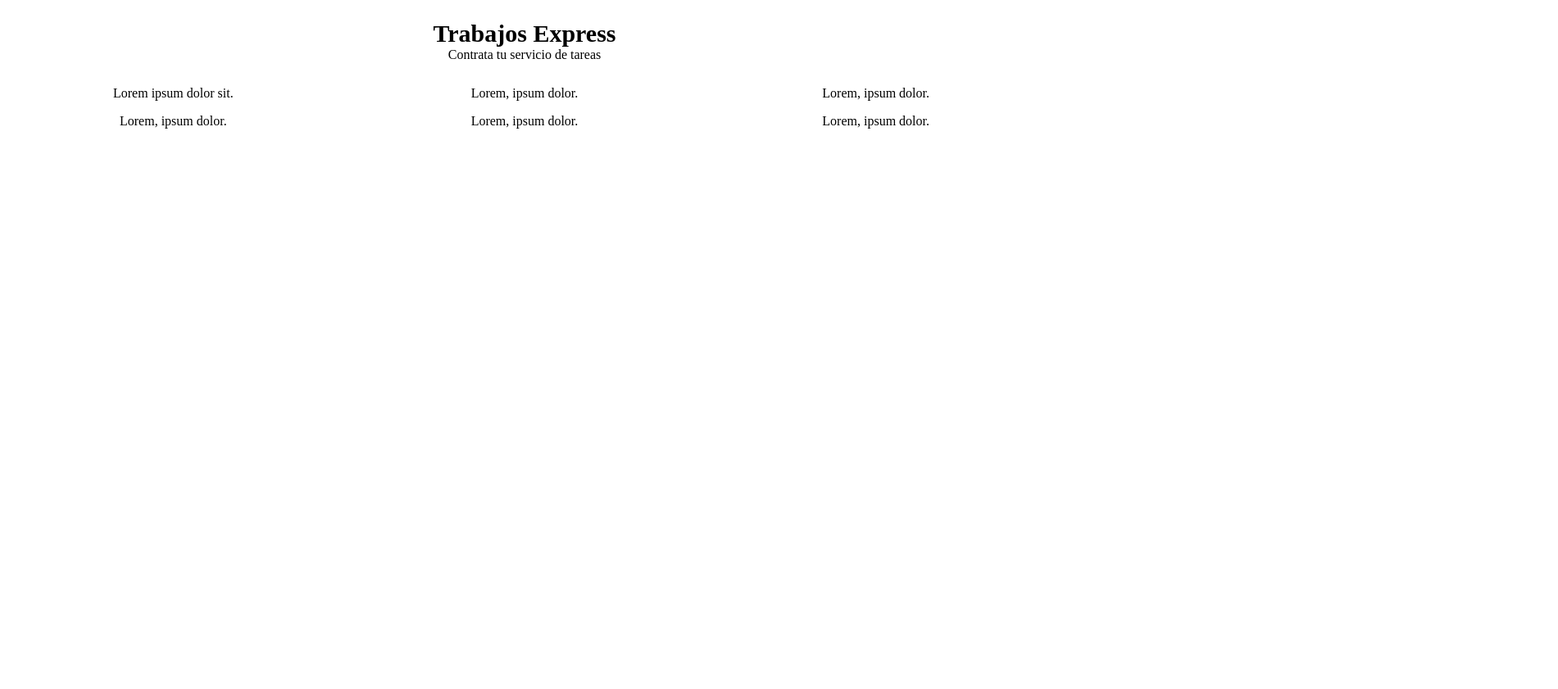
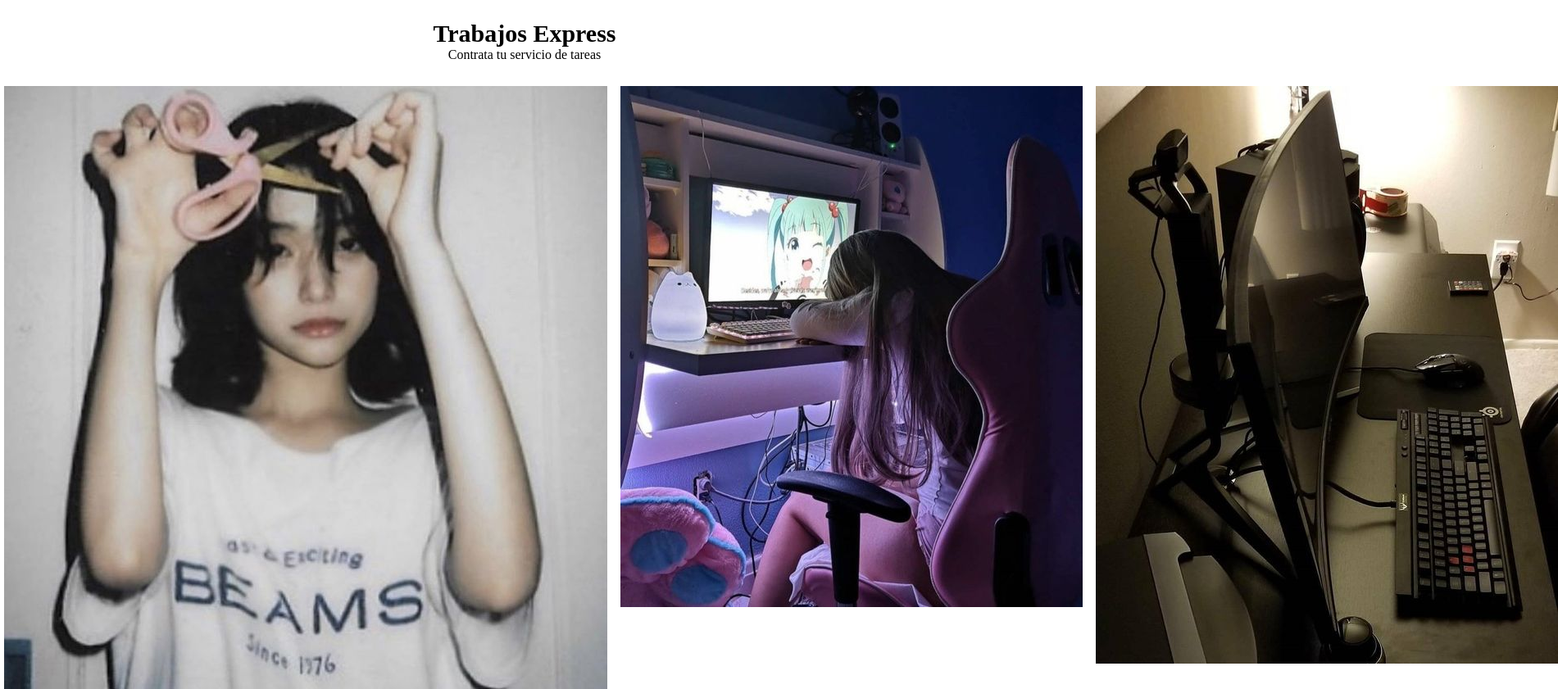
Before and after one commit to AmideiAlexander/Tareas.github-io, a plain HTML site: page index.html in a window 1280 px wide. Shown: the whole page at 82% size, 1901 px wide, since content can reach past the window. Before the commit the page ends 800 px from the top, so only its background shows below. Drawn offline with Linux system fonts and the light colour scheme.

Commit message:
Images are now added via Javascript

```diff
--- a/index.html
+++ b/index.html
@@ -1,5 +1,6 @@
 <!DOCTYPE html>
 <html lang="es">
+
 <head>
     <meta charset="UTF-8">
     <meta http-equiv="X-UA-Compatible" content="IE=edge">
@@ -7,6 +8,7 @@
     <title>TareaExpress</title>
     <link rel="stylesheet" href="style.css">
 </head>
+
 <body>
 
     <div class="ctn">
@@ -16,15 +18,11 @@
         </section>
     </div>
 
-    <div class="container"> <!-- los p son para ver como quedaba el grid, puedes mover -->
+    <div class="container">
+        <!-- los p son para ver como quedaba el grid, puedes mover -->
         <section class="stn">
             <div class="grid">
-                <div class="item1"><p>Lorem ipsum dolor sit.</p></div>
-                <div class="item2"><p>Lorem, ipsum dolor.</p></div>
-                <div class="item3"><p>Lorem, ipsum dolor.</p></div>
-                <div class="item4"><p>Lorem, ipsum dolor.</p></div>
-                <div class="item5"><p>Lorem, ipsum dolor.</p></div>
-                <div class="item6"><p>Lorem, ipsum dolor.</p></div>
+                <!-- Images are added via javascript -->
             </div>
         </section>
     </div>
@@ -38,4 +36,5 @@
     <script src="main.js"></script>
 
 </body>
+
 </html>
--- a/main.js
+++ b/main.js
@@ -1 +1,8 @@
 // Java script
+for(let i = 1;i<=3; i++){
+    const imgtag = document.createElement("img");
+    imgtag.id = `imagen${i}`;
+    imgtag.alt = `imagen${i}`;
+    imgtag.src = `img/imagen${i}.jpg`;
+    document.querySelector(".grid").appendChild(imgtag);
+}
```
